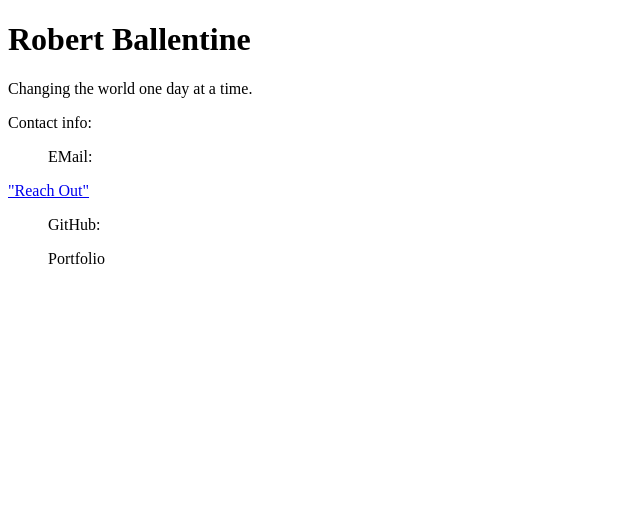
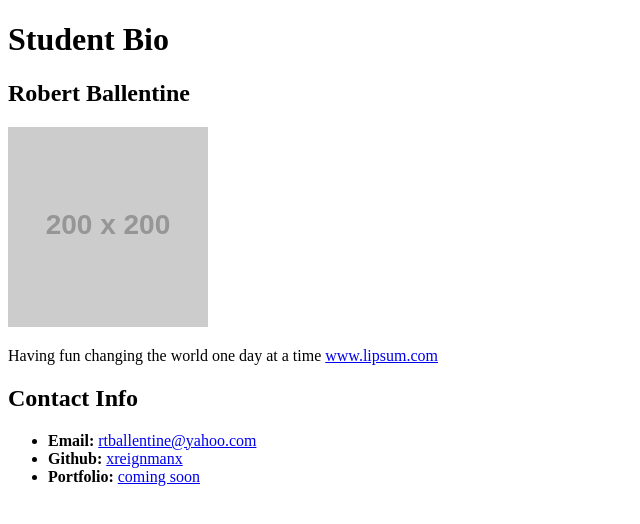
Before and after one commit to xreignmanx/Robert, a plain HTML site: page index.html in a window 1280 px wide. Shown: the whole page, without its empty margins (0-640 px from the left). Drawn offline with Linux system fonts and the light colour scheme; placeholder pictures from the web are drawn by us.

Commit message:
initial commit

```diff
--- a/index.html
+++ b/index.html
@@ -1,23 +1,39 @@
+<!-- CSS Stylesheets with Relative Paths -->
+
 <!DOCTYPE html>
-<html>
+<html lang="en-us">
+
 <head>
-    <meta charset="utf-8" />
-    <meta http-equiv="X-UA-Compatible" content="IE=edge">
-    <title>Student Bio</title>
-    <meta name="viewport" content="width=device-width, initial-scale=1">
-    <link rel="stylesheet" type="text/css" media="screen" href="main.css" />
-    <script src="main.js"></script>
+  <meta charset="UTF-8">
+  <title>CSS Stylesheets with Relative Paths</title>
 </head>
 
 <body>
-    <h1>Robert Ballentine</h1>
+  <header>
+    <h1>Student Bio</h1>
+  </header>
 
-        <p>Changing the world one day at a time.</p>
+  <div>
 
+    <section>
+
+      <h2>Robert Ballentine</h2>
+
+      <img src="https://placehold.it/200x200" alt="Robert Ballentine">
+
+      <p>Having fun changing the world one day at a time <a href="http://www.lipsum.com/">www.lipsum.com</a></p>
+    </section>
+
+    <section>
+      <h2>Contact Info</h2>
+      <ul>
+        <li><strong>Email:</strong> <a href="#">rtballentine@yahoo.com</a></li>
+        <li><strong>Github:</strong> <a href="#">xreignmanx</a></li>
+        <li><strong>Portfolio:</strong> <a href="#">coming soon</a></li>
+      </ul>
+    </section>
+  </div>
 
 </body>
-<footer>Contact info:</footer>
-        <ul>EMail:</ul> <a href="RTBallentine@yahoo.com"> "Reach Out"</a>
-        <ul>GitHub:</ul>
-        <ul>Portfolio</ul>
+
 </html>
```
